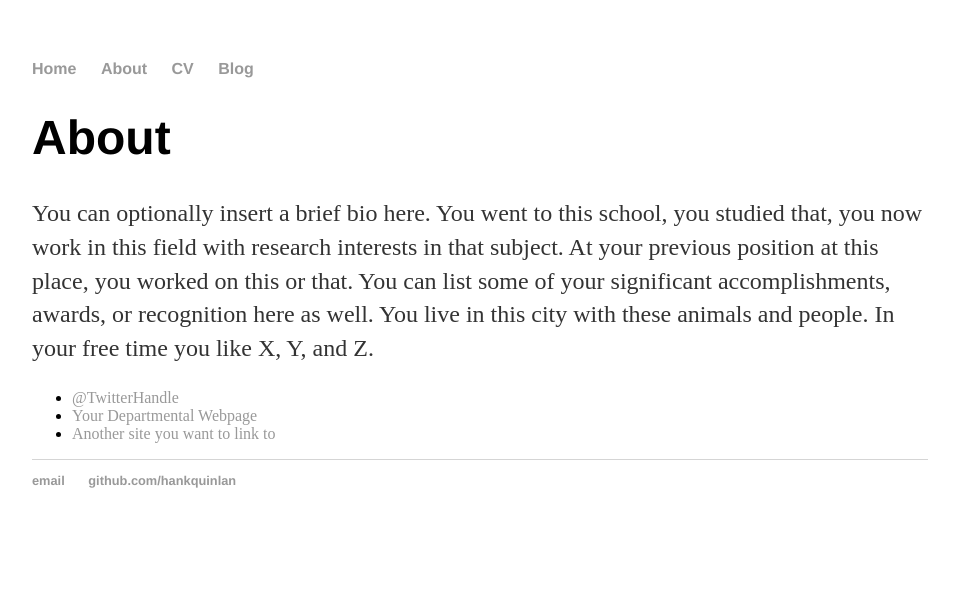
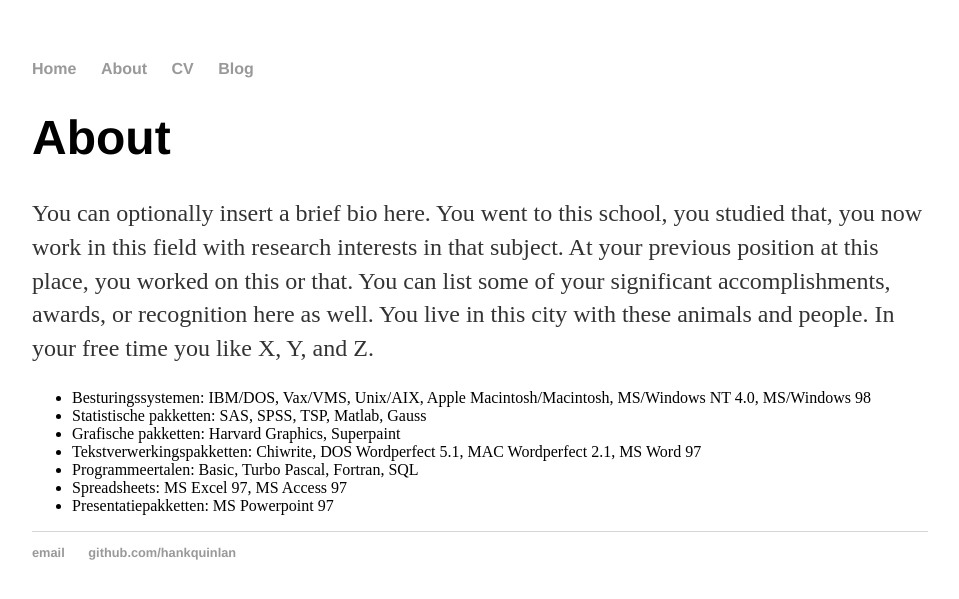
Before and after one commit to pjastam/pjastam.github.io, a Jekyll site: the page built from about/index.html, in a window 1280 px wide. Shown: the top 599 px of the page, without its empty margins (160-1119 px from the left). Built offline with Jekyll 4.4.1, drawn with Linux system fonts in a browser that asks for light colours.

Commit message:
Personalization of about file

```diff
--- a/about/index.html
+++ b/about/index.html
@@ -8,8 +8,12 @@ title: About Piet Stam
 			<p>You can optionally insert a brief bio here. You went to this school, you studied that, you now work in this field with research interests in that subject. At your previous position at this place, you worked on this or that. You can list some of your significant accomplishments, awards, or recognition here as well. You live in this city with these animals and people. In your free time you like X, Y, and Z.</p>
 
 			<ul class="contacts">
-				<li><a href="#">@TwitterHandle</a></li>
-				<li><a href="#">Your Departmental Webpage</a></li>
-				<li><a href="#">Another site you want to link to</a></li>
+				<li>Besturingssystemen: IBM/DOS, Vax/VMS, Unix/AIX, Apple Macintosh/Macintosh, MS/Windows NT 4.0, MS/Windows 98</li>
+				<li>Statistische pakketten: SAS, SPSS, TSP, Matlab, Gauss</li>
+				<li>Grafische pakketten: Harvard Graphics, Superpaint</li>
+				<li>Tekstverwerkingspakketten: Chiwrite, DOS Wordperfect 5.1, MAC Wordperfect 2.1, MS Word 97</li>
+				<li>Programmeertalen: Basic, Turbo Pascal, Fortran, SQL</li>
+				<li>Spreadsheets: MS Excel 97, MS Access 97</li>
+				<li>Presentatiepakketten: MS Powerpoint 97</li>
 				</ul>
 		</div>
```
